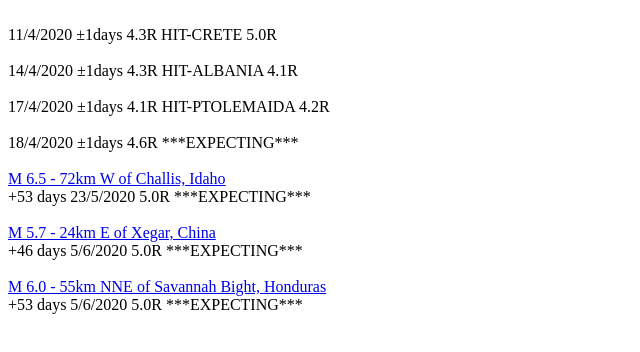
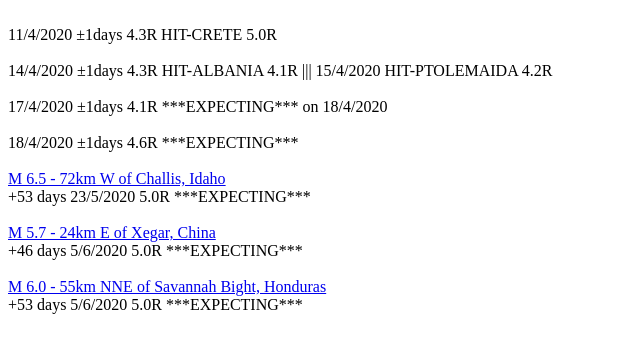
Before and after one commit to dimosgeo/eqsite, a plain HTML site: page index.htm in a window 1280 px wide. Shown: the whole page, without its empty margins (0-640 px from the left). Drawn offline with Linux system fonts and the light colour scheme.

Commit message:
Update index.htm

```diff
--- a/index.htm
+++ b/index.htm
@@ -8,10 +8,10 @@
 	11/4/2020 ±1days	4.3R	HIT-CRETE 5.0R
 	<br>
 	<br>
-	14/4/2020 ±1days	4.3R	HIT-ALBANIA 4.1R
+	14/4/2020 ±1days	4.3R	HIT-ALBANIA 4.1R  ||| 15/4/2020 HIT-PTOLEMAIDA 4.2R
 	<br>
 	<br>
-	17/4/2020 ±1days	4.1R	HIT-PTOLEMAIDA 4.2R
+	17/4/2020 ±1days	4.1R	***EXPECTING*** on 18/4/2020
 	<br>
 	<br>
 	18/4/2020 ±1days	4.6R	***EXPECTING***
```
